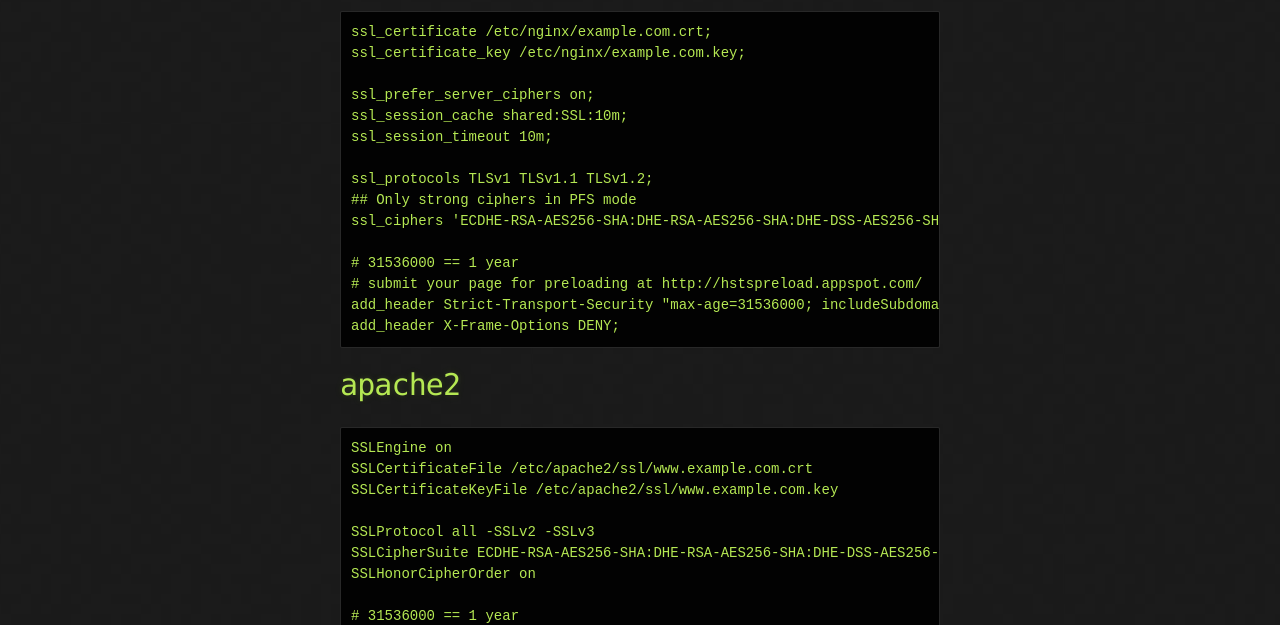
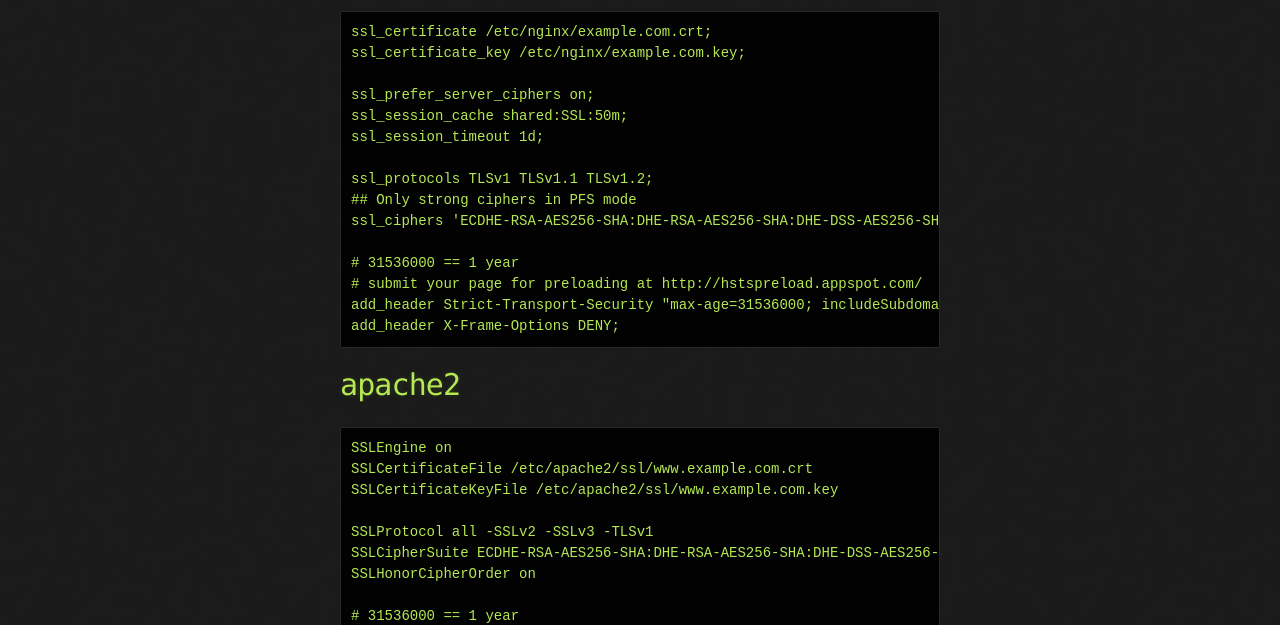
Before and after one commit to kpcyrd/tls.li, a Jekyll site: the page built from index.md, in a window 1280 px wide. Shown: the part 409-1034 px from the top of the page. Built offline with Jekyll 4.4.1, drawn with Linux system fonts in a browser that asks for light colours; some of the changed text lies outside the part shown.

Commit message:
Minor adjustment

```diff
--- a/index.md
+++ b/index.md
@@ -19,8 +19,8 @@ ssl_certificate /etc/nginx/example.com.crt;
 ssl_certificate_key /etc/nginx/example.com.key;
 
 ssl_prefer_server_ciphers on;
-ssl_session_cache shared:SSL:10m;
-ssl_session_timeout 10m;
+ssl_session_cache shared:SSL:50m;
+ssl_session_timeout 1d;
 
 ssl_protocols TLSv1 TLSv1.1 TLSv1.2;
 ## Only strong ciphers in PFS mode
@@ -40,7 +40,7 @@ SSLEngine on
 SSLCertificateFile /etc/apache2/ssl/www.example.com.crt
 SSLCertificateKeyFile /etc/apache2/ssl/www.example.com.key
 
-SSLProtocol all -SSLv2 -SSLv3
+SSLProtocol all -SSLv2 -SSLv3 -TLSv1
 SSLCipherSuite {{ page.ciphers }}
 SSLHonorCipherOrder on
 
```
